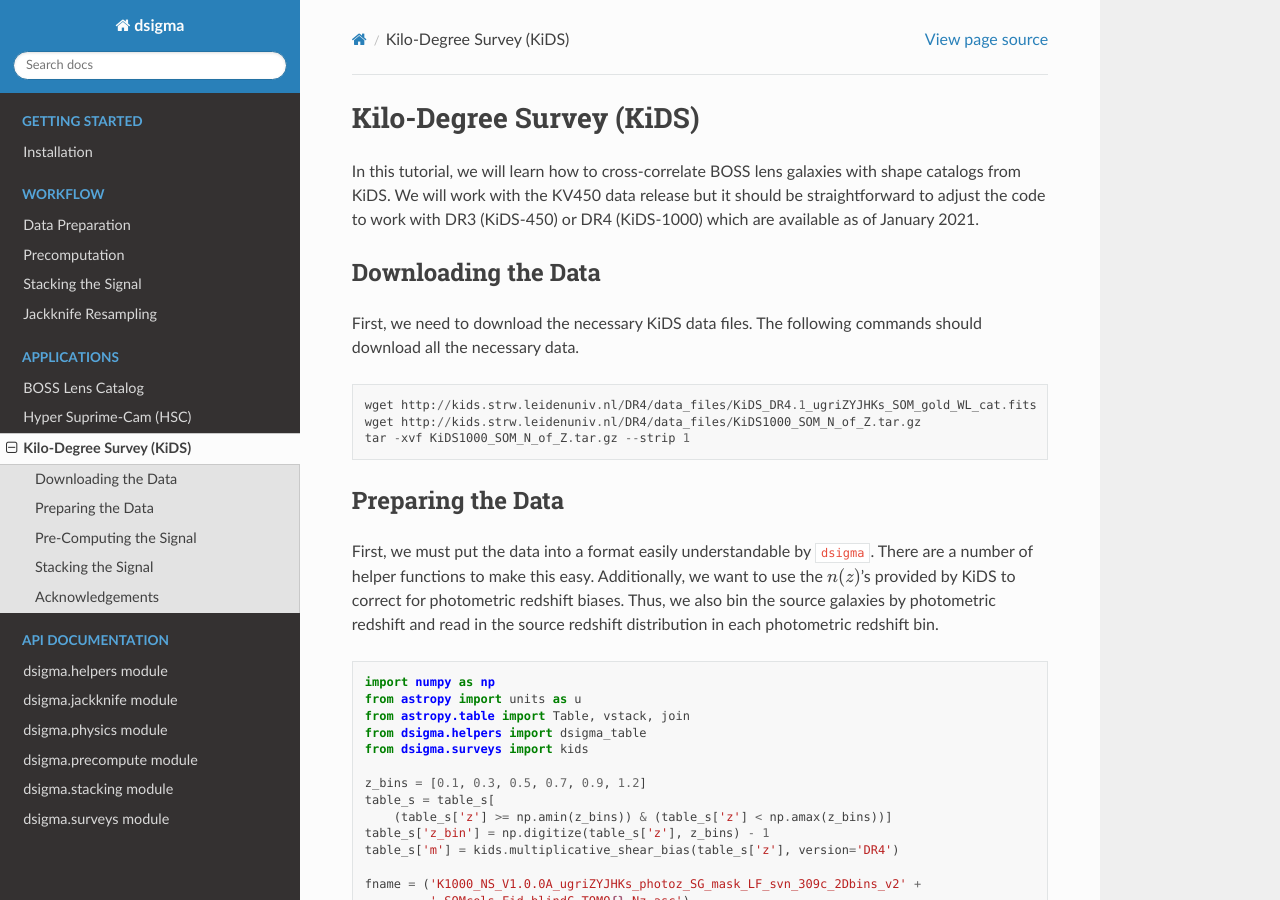
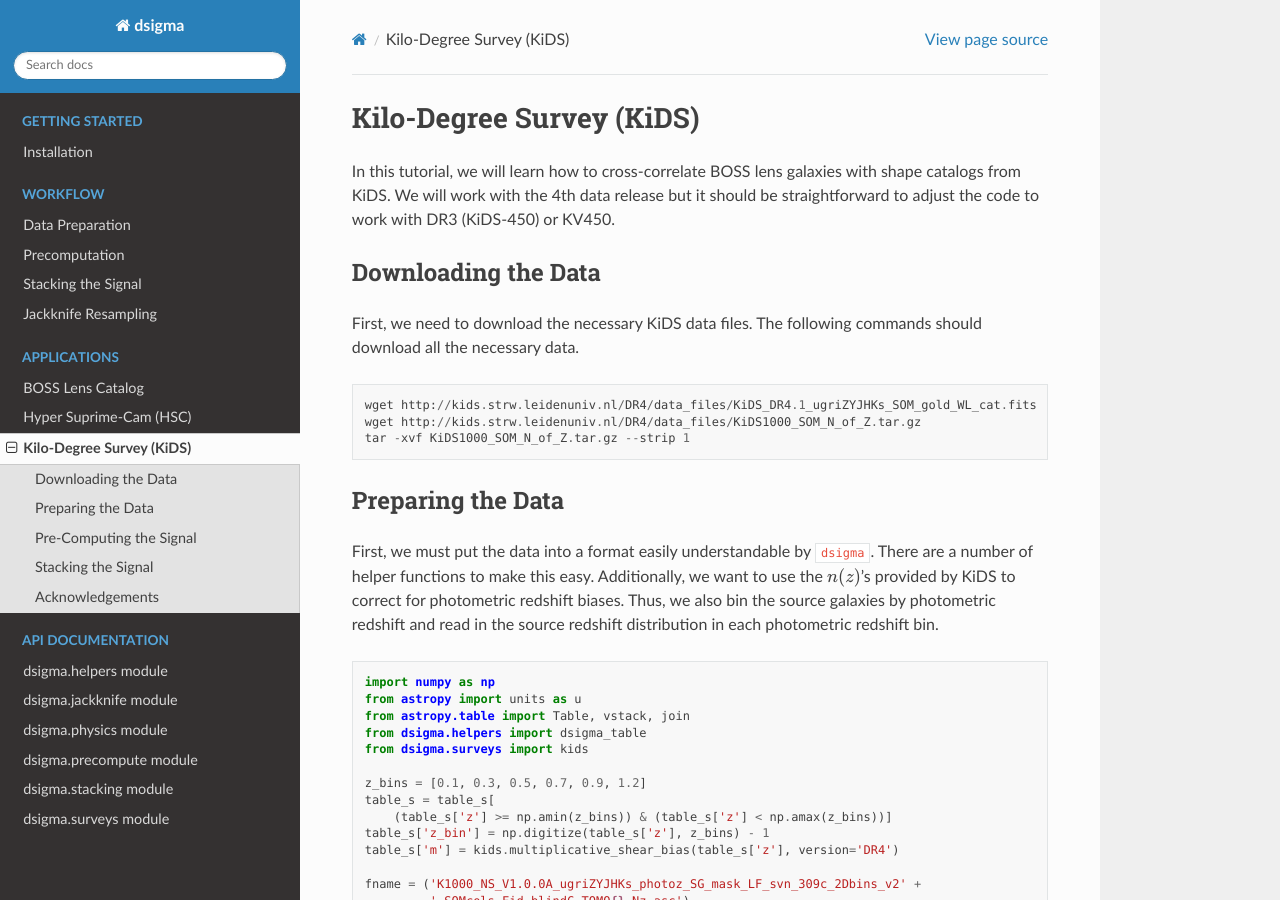
Before and after one commit to johannesulf/dsigma, a Sphinx documentation site: the page built from docs/application_kids.rst, in a window 1280 px wide and 900 px high. Built offline with Sphinx 7.4.7 and the Read the Docs theme 2.0.0, drawn with Linux system fonts in a browser that asks for light colours.

Commit message:
updated outdated info in KiDS documentation

```diff
--- a/docs/application_kids.rst
+++ b/docs/application_kids.rst
@@ -2,9 +2,9 @@ Kilo-Degree Survey (KiDS)
 =========================
 
 In this tutorial, we will learn how to cross-correlate BOSS lens galaxies with
-shape catalogs from KiDS. We will work with the KV450 data release but it
+shape catalogs from KiDS. We will work with the 4th data release but it
 should be straightforward to adjust the code to work with DR3 (KiDS-450) or
-DR4 (KiDS-1000) which are available as of January 2021.
+KV450.
 
 Downloading the Data
 --------------------
```
